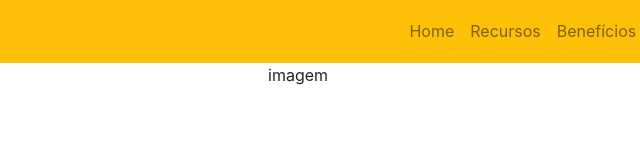
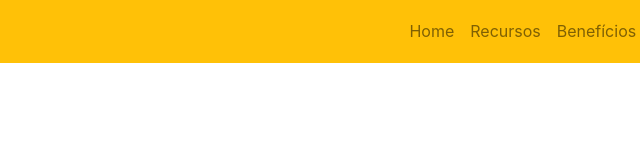
Before and after one commit to Luiz-Gabriel-ForFreelas/projeto-bootstrap-avancado-01, a plain HTML site: page projeto1/index.html in a window 1280 px wide. Shown: the full height of the page, 387-1027 px from the left. Drawn offline with nearby package versions, Linux system fonts and the light colour scheme.

Commit message:
Update index.html

```diff
--- a/projeto1/index.html
+++ b/projeto1/index.html
@@ -67,7 +67,7 @@
             texto
           </div>
           <div class="col-md-6">
-            imagem
+            <img src="" alt="">
           </div>
         </div>
       </div>
```
